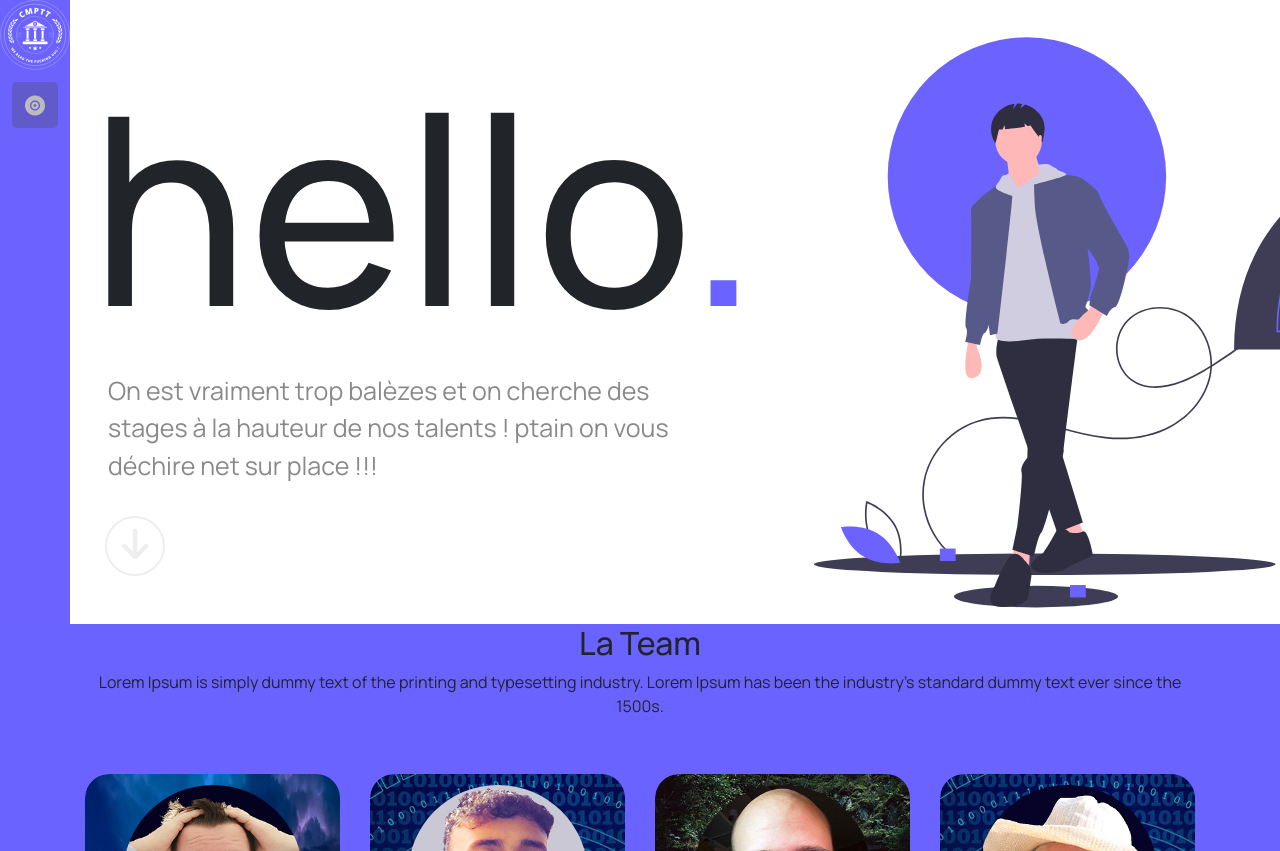
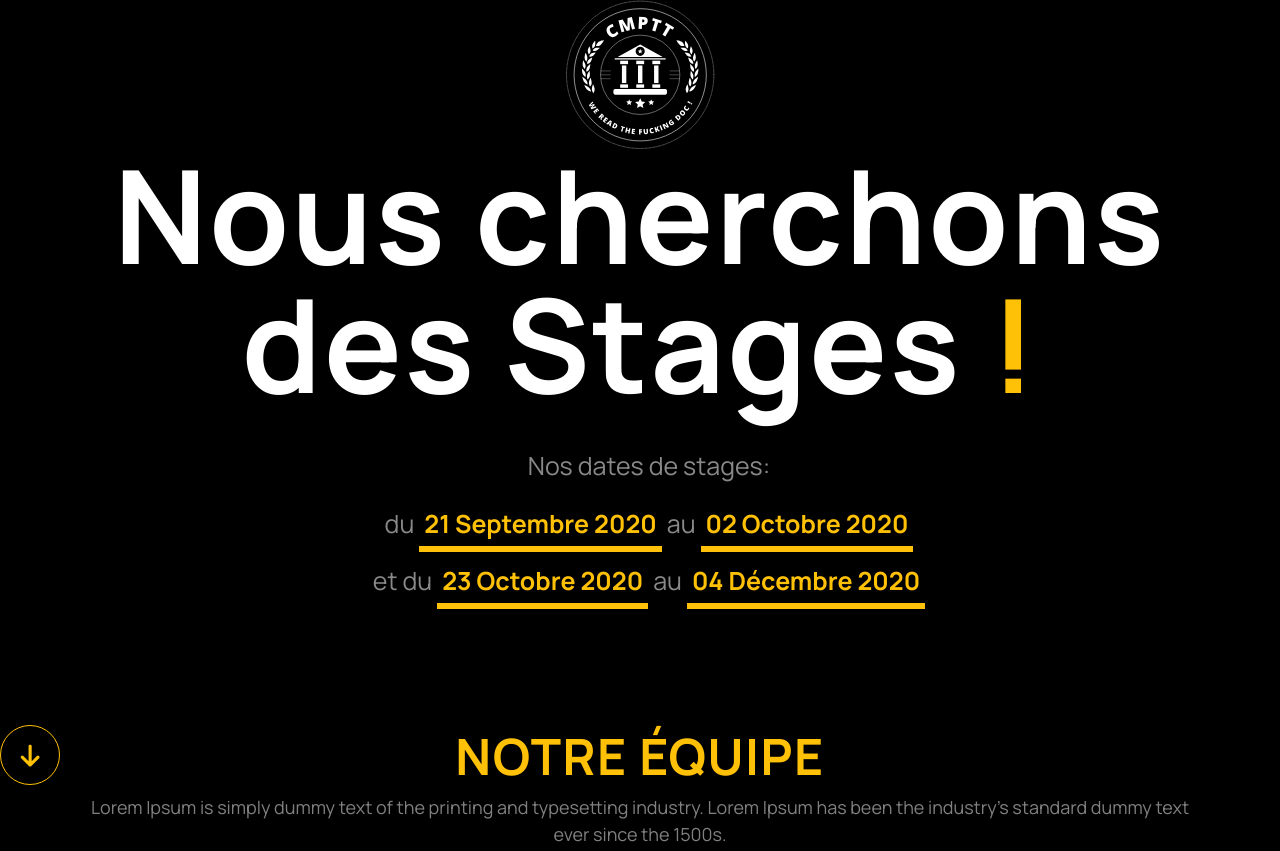
Before and after one commit to aelmazghy/CMPTT, a plain HTML site: page index.html in a window 1280 px wide. Shown: the top 851 px of the page. Drawn offline with nearby package versions, Linux system fonts and the light colour scheme.

Commit message:
version 2 - update all

```diff
--- a/css/css.css
+++ b/css/css.css
@@ -8,97 +8,69 @@
     box-sizing: border-box;
 }
 body {
-    background: #6b63ff;
+    background: #000;
     margin: 0;
     overflow-x: hidden;
     font-family: 'Manrope', sans-serif;
 
 }
+.logo {
+    text-align: center;
+}
+.logo img{width: 150px;}
 header {
-    background: #fff;
     position: relative;
 }
-.cmptt-menu {
-    width: 70px;
-    z-index: 999;
-    padding-bottom: 10px;
-    top: 0;
-    background: #6C63FF;
-    height: 100%;
-    margin-bottom: 0;
-    margin-top: 0;
-    position: absolute;
-    bottom: 0;
+.Header {position: relative;}
+.Header h1{
+    font-size: 130px;
+    color: #fff;
+    font-weight: bold;
+    line-height: 0.99;
+    letter-spacing: 2px;
+    margin-bottom: 30px;
 }
-.sidebar-menu {
-    padding-bottom: 30px;
-    width: 100%;
-}
-.sidebar-menu, .sidebar-menu ul, .sidebar-menu li, .sidebar-menu a {
-    border: 0;
-    font-weight: normal;
-    line-height: 1;
-    list-style: none;
-    margin: 0;
-    padding: 0;
-    position: relative;
-    text-decoration: none;
-}
-.sidebar-menu > ul > li > a {
-    padding: 15px 20px;
-}
-.sidebar-menu > ul > li > a {
-    color: #BCBCBC;
-    display: block;
-    padding: 14px 0;
-    margin: 12px;
-    text-align: center;
-    background: #605ACB;
-    border-radius: 5px;
-}
-.sidebar-menu > ul > li > a:hover{background: #5851e8;}
-.sidebar-menu ul li a i {
-    display: inline-block;
-    line-height: 17px;
-    text-align: center;
-    vertical-align: middle;
-    width: 20px;
-    font-size: 20px;
-}
-.sidebar-menu ul a img {width: 70px;}
-.Header {margin-left: 90px;position: relative;}
-.Header::before{
-	content: "";
-    background: url(../img/backgroundHeaderSvg.svg) no-repeat;
-    background-size: cover;
-    position: absolute;
-    top: 0;
-    right: 0;
-    bottom: 0;
-    z-index: 0;
-    width: 40%;
-
-}
-.Header h1{font-size: 263px;}
-.Header h1 span{color: #6b63ff;}
+.Header h1 span{color: #ffc107;}
 .Header p{    font-size: 25px;
-    color: #898989;
+    color: #898989;line-height: 2.3;
     margin-left: 18px;}
 .Header a.scrolldown {
-    display: block;
-    border: 2px solid #eee;
+    width: 60px;
+    height: 60px;
     border-radius: 50%;
-    height: 60px;
-    width: 60px;
+    font-size: 25px;
+    line-height: 60px;
     text-align: center;
-    font-size: 35px;
-    margin: 0px 15px;
-    margin-top: 32px !important;
-    color: #eee;
+    border: 1px solid #ffc106;
+    color: #ffc106 !important;
+    text-decoration: none;
+    z-index: 9999;
+    position: fixed;
+    bottom: 15px;
+    left: 0;
 }
 .Header a.scrolldown:hover {color:#000;}
+.cmpttmain{
+    margin-top: 100px;
+}
+.cmpttmain h2{
+    text-transform: uppercase;
+    color: #ffc107;
+    letter-spacing: 1.5px;
+    font-size: 50px;
+    font-weight: bold;
+}
+.cmpttmain p{
+    font-size: 18px;
+    color: rgba(255,255,255,0.5);
+}
 
-
+.sub-title-cmptt p span {
+    border-bottom: 6px solid #FFC109;
+    color: #ffc106;
+    font-weight: bold;
+    padding: 5px;
+}
 /*------------------------------------------------START CARD STYLE*/
 
 /* .flip-card-container */
@@ -436,36 +408,3 @@ figcaption {
     float: left;
 }
 /*------------------------------------------------END CARD STYLE*/
-
-
-
-/*---------------------------------------------START FOOTER*/
-.footer{
-    background: #544dd6;
-    color:white; }
-
-.links {
-ul {list-style-type: none;}
-li a{
-    color: white;
-    transition: color .2s; }
-&:hover{
-     text-decoration:none;
-     color:#4180CB;
- }
-}
-}
-.about-company{
-i{font-size: 25px;}
-a{
-    color:white;
-    transition: color .2s;
-&:hover{color:#4180CB}
-}
-}
-.location{
-i{font-size: 18px;}
-}
-.copyright p{border-top:1px solid rgba(255,255,255,.1);}
-}
-/*---------------------------------------------END FOOTER*/
--- a/index.html
+++ b/index.html
@@ -19,36 +19,27 @@
   <body>
 
 <div class="body-w">
-  <header>
-    <div class="left cmptt-menu">
-          <div class="sidebar-menu">
-            <ul>
-              <a href="/" class="logoimg"><img src="img/logo-cmptt.svg" alt=""></a>
-              <li><a href="#" class="waves-effect"><i class="fas fa-record-vinyl"></i></a></li>
-            </ul>
-            <div class="clearfix"></div>
-          </div>
-          <!-- Sidebar -->
-    </div><!--class="left cmptt-menu"-->
+  <header class="Header">
+              <div class="logo">
+                  <a href="/">
+                      <div class="brand"><img src="img/logo-cmptt.svg" alt="CMPTT" title="CMP"></div>
+                  </a>
+              </div>
 
-    <div class="clearfix"></div>
-
-    <div class="Header">
-      <div class="row py-0 py-md-5 justify-content-between align-items-center">
-        <div class="col-sm-10 col-lg-6 all-text-white mt-md-0">
-          <div class="text-left py-0">
-            <h1>hello<span>.</span></h1>
-            <p>On est vraiment trop balèzes et on cherche des stages à la hauteur de nos talents ! ptain on vous déchire net sur place !!!</p>
+      <div class="container">
+        <div class="row content">
+          <div class="text-center py-0 sub-title-cmptt">
+            <h1>Nous cherchons des Stages <span>!</span></h1>
+            <p>Nos dates de stages:<br> du <span>21 Septembre 2020</span> au <span>02 Octobre 2020</span> <br>et du <span>23 Octobre 2020</span> au <span>04 Décembre 2020</span></p>
             <a href="#" class="scrolldown"><i class="fas fa-arrow-down"></i></a>
           </div>
         </div>
       </div>
-    </div><!--end Header-->
 
   </header>
 
   <div class="cmpttmain container text-center">
-    <h2>La Team</h2>
+    <h2>Notre équipe</h2>
     <p>Lorem Ipsum is simply dummy text of the printing and typesetting industry. Lorem Ipsum has been the industry's standard dummy text ever since the 1500s.</p>
 <div class="row">
 <div class="mycard col-md-3 col-sm-6 col-xs-12">
```
